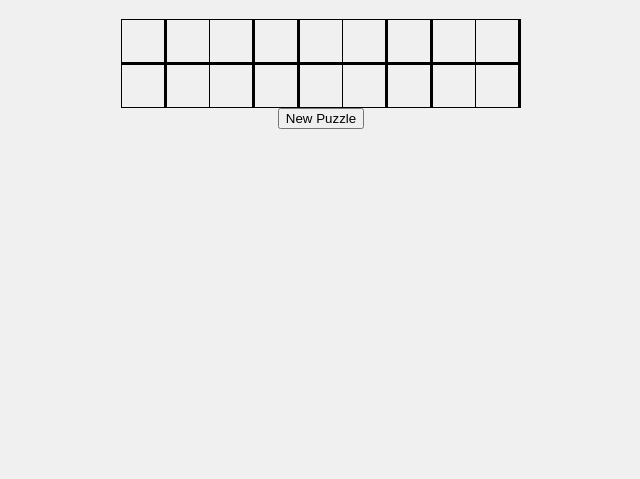
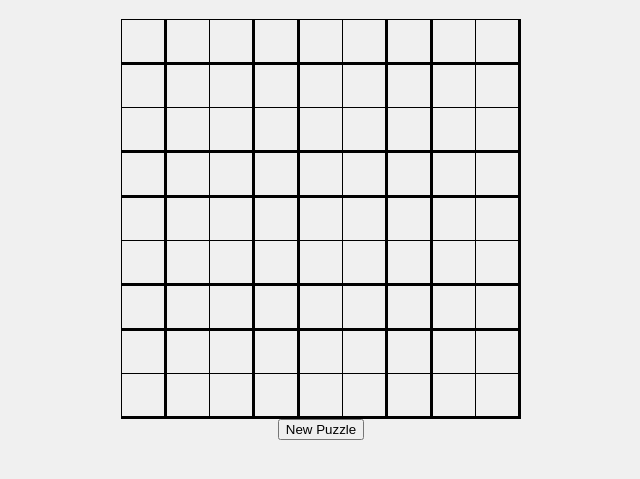
Before and after one commit to Kokac8/Sudoku, a plain HTML site: page index.html in a window 1280 px wide. Shown: the part 89-568 px from the top of the page, without its empty margins (319-959 px from the left). Drawn offline with Linux system fonts and the light colour scheme.

Commit message:
Update index.html

```diff
--- a/index.html
+++ b/index.html
@@ -35,7 +35,83 @@
                         <td id="cell-1-7"></td>
                         <td id="cell-1-8"></td>
                     </tr>
-                    <!-- Repeat tr block for remaining rows -->
+                    <tr>
+                        <td id="cell-2-0"></td>
+                        <td id="cell-2-1"></td>
+                        <td id="cell-2-2"></td>
+                        <td id="cell-2-3"></td>
+                        <td id="cell-2-4"></td>
+                        <td id="cell-2-5"></td>
+                        <td id="cell-2-6"></td>
+                        <td id="cell-2-7"></td>
+                        <td id="cell-2-8"></td>
+                    </tr>
+                    <tr>
+                        <td id="cell-3-0"></td>
+                        <td id="cell-3-1"></td>
+                        <td id="cell-3-2"></td>
+                        <td id="cell-3-3"></td>
+                        <td id="cell-3-4"></td>
+                        <td id="cell-3-5"></td>
+                        <td id="cell-3-6"></td>
+                        <td id="cell-3-7"></td>
+                        <td id="cell-3-8"></td>
+                    </tr>
+                    <tr>
+                        <td id="cell-4-0"></td>
+                        <td id="cell-4-1"></td>
+                        <td id="cell-4-2"></td>
+                        <td id="cell-4-3"></td>
+                        <td id="cell-4-4"></td>
+                        <td id="cell-4-5"></td>
+                        <td id="cell-4-6"></td>
+                        <td id="cell-4-7"></td>
+                        <td id="cell-4-8"></td>
+                    </tr>
+                    <tr>
+                        <td id="cell-5-0"></td>
+                        <td id="cell-5-1"></td>
+                        <td id="cell-5-2"></td>
+                        <td id="cell-5-3"></td>
+                        <td id="cell-5-4"></td>
+                        <td id="cell-5-5"></td>
+                        <td id="cell-5-6"></td>
+                        <td id="cell-5-7"></td>
+                        <td id="cell-5-8"></td>
+                    </tr>
+                    <tr>
+                        <td id="cell-6-0"></td>
+                        <td id="cell-6-1"></td>
+                        <td id="cell-6-2"></td>
+                        <td id="cell-6-3"></td>
+                        <td id="cell-6-4"></td>
+                        <td id="cell-6-5"></td>
+                        <td id="cell-6-6"></td>
+                        <td id="cell-6-7"></td>
+                        <td id="cell-6-8"></td>
+                    </tr>
+                    <tr>
+                        <td id="cell-7-0"></td>
+                        <td id="cell-7-1"></td>
+                        <td id="cell-7-2"></td>
+                        <td id="cell-7-3"></td>
+                        <td id="cell-7-4"></td>
+                        <td id="cell-7-5"></td>
+                        <td id="cell-7-6"></td>
+                        <td id="cell-7-7"></td>
+                        <td id="cell-7-8"></td>
+                    </tr>
+                    <tr>
+                        <td id="cell-8-0"></td>
+                        <td id="cell-8-1"></td>
+                        <td id="cell-8-2"></td>
+                        <td id="cell-8-3"></td>
+                        <td id="cell-8-4"></td>
+                        <td id="cell-8-5"></td>
+                        <td id="cell-8-6"></td>
+                        <td id="cell-8-7"></td>
+                        <td id="cell-8-8"></td>
+                    </tr>
                 </tbody>
             </table>
         </div>
```
